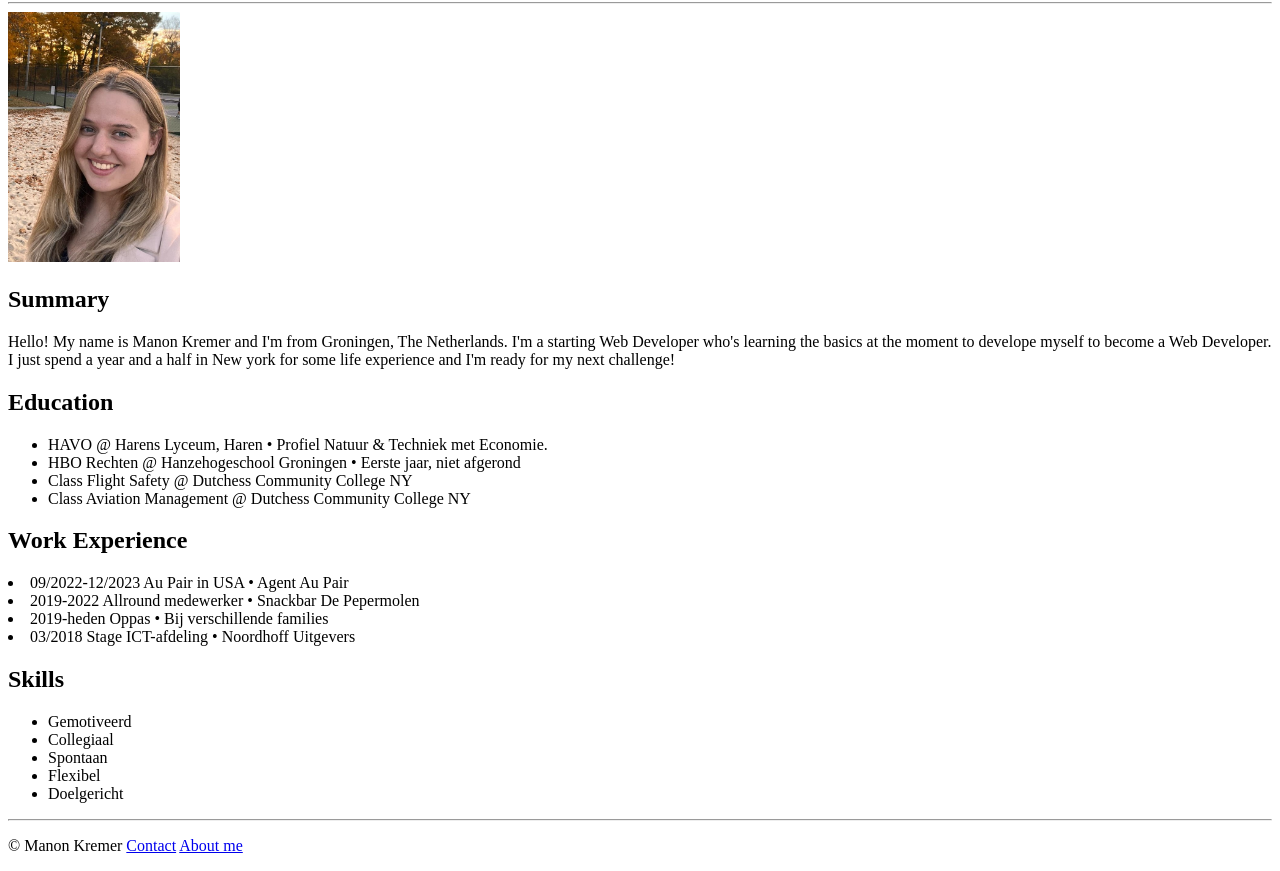
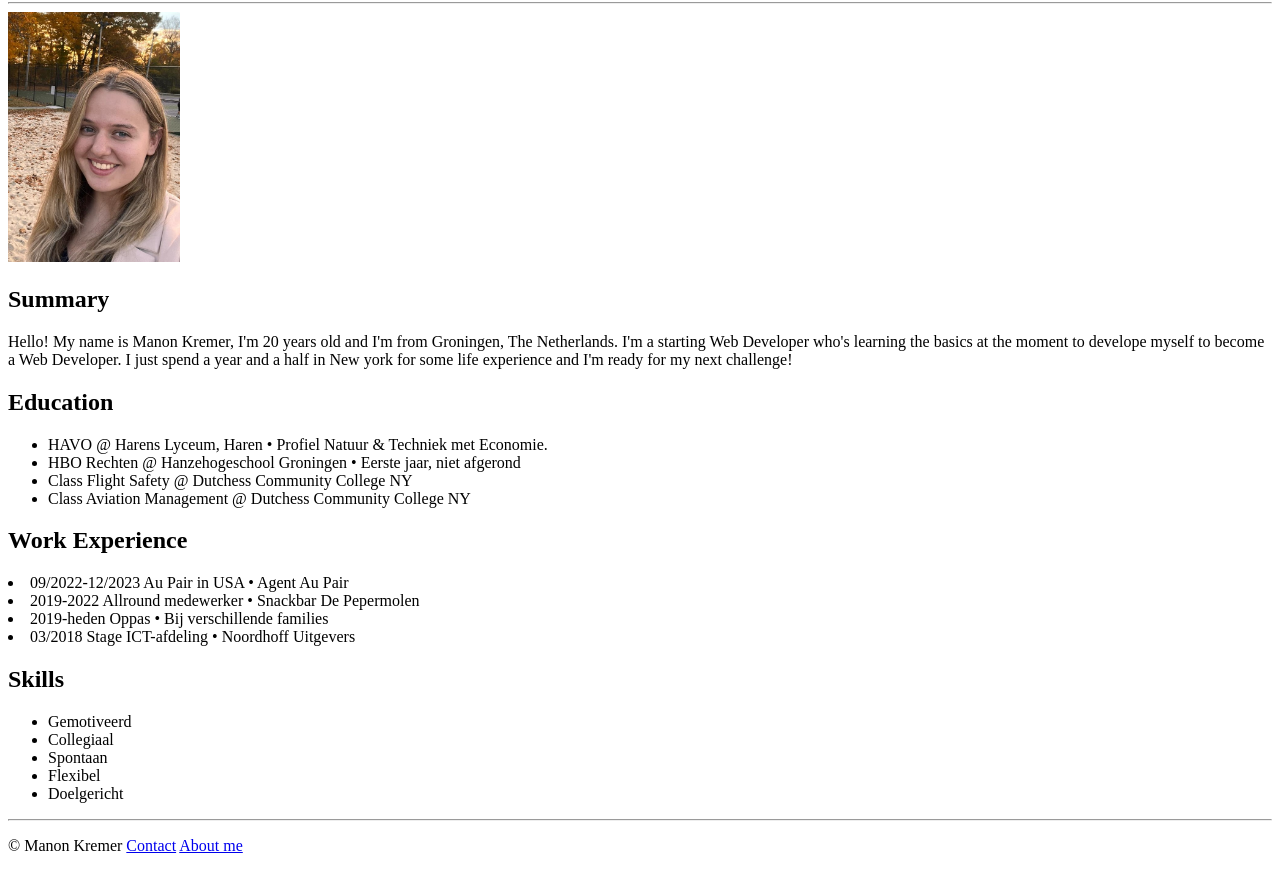
Before and after one commit to remerkmanon/My-resume, a plain HTML site: page index.html in a window 1280 px wide. Shown: the part 78-949 px from the top of the page. Drawn offline with Linux system fonts and the light colour scheme.

Commit message:
Update index.html

```diff
--- a/index.html
+++ b/index.html
@@ -14,7 +14,7 @@ alt="Picture of Manon Kremer "
 height="250"
 />
 <h2> Summary </h2>
-    <p>Hello! My name is Manon Kremer and I'm from Groningen, The Netherlands. I'm a starting Web Developer who's learning the basics at the moment to develope myself to become a Web Developer. I just spend a year and a half in New york for some life experience and I'm ready for my next challenge! </p>
+    <p>Hello! My name is Manon Kremer, I'm 20 years old and I'm from Groningen, The Netherlands. I'm a starting Web Developer who's learning the basics at the moment to develope myself to become a Web Developer. I just spend a year and a half in New york for some life experience and I'm ready for my next challenge! </p>
 <h2> Education</h2>
 <ul>
    <li>HAVO @ Harens Lyceum, Haren
```
